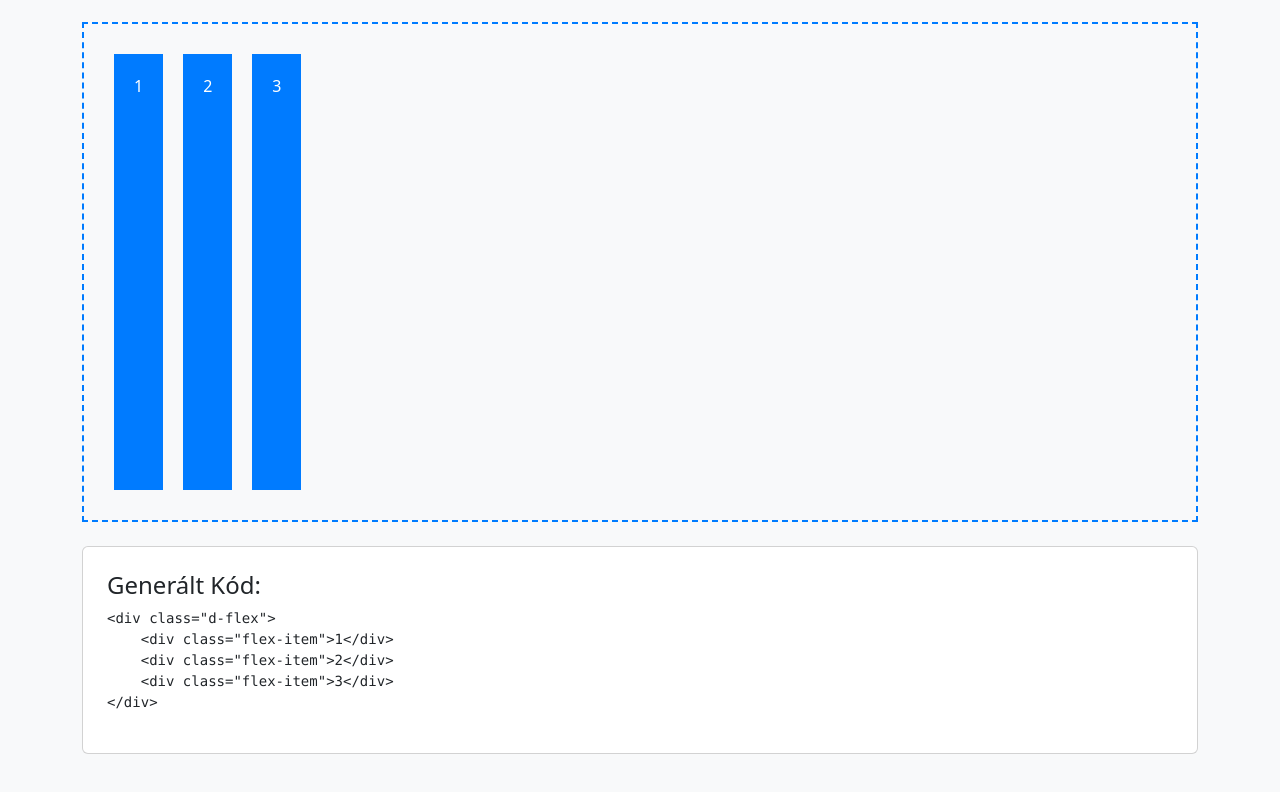
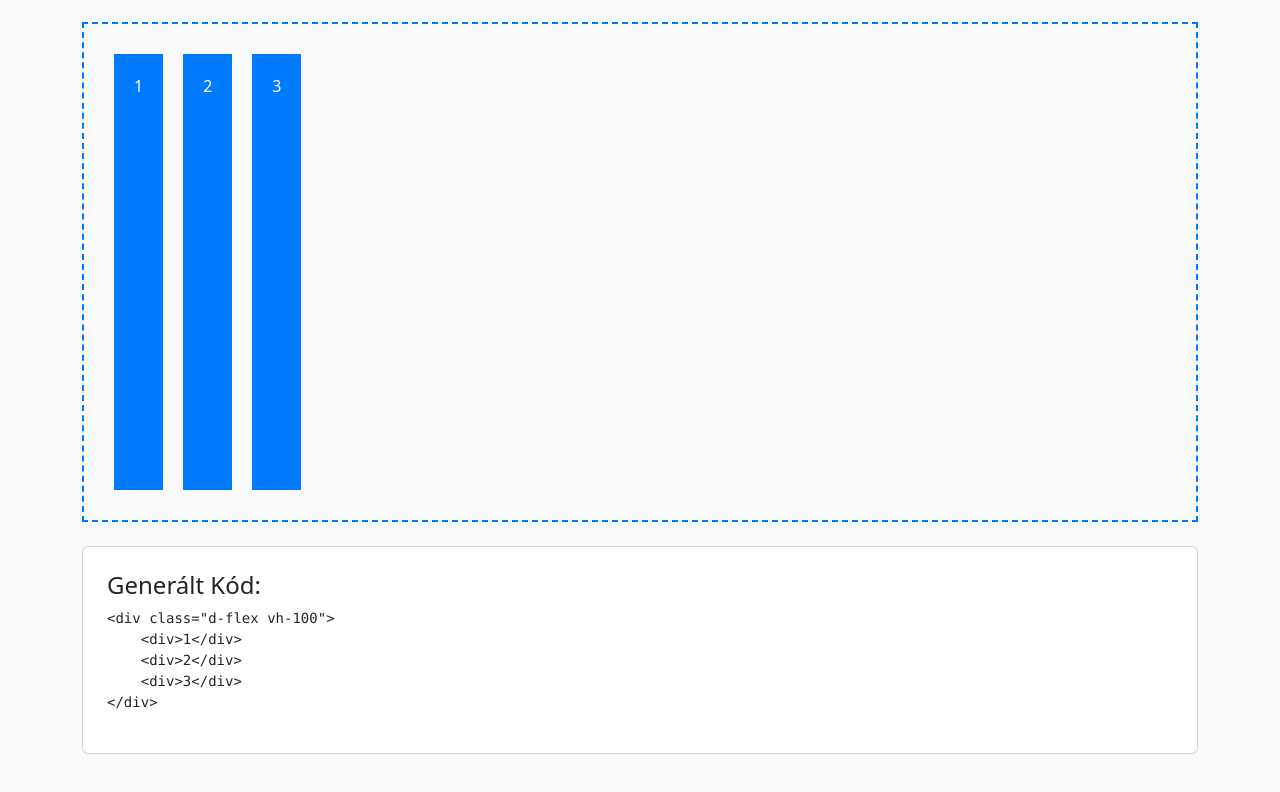
Before and after one commit to vellt/flexbox, a plain HTML site: page index.html in a window 1280 px wide. Shown: the part 665-1457 px from the top of the page. Drawn offline with nearby package versions, Linux system fonts and the light colour scheme.

Commit message:
flex-item removed

```diff
--- a/index.html
+++ b/index.html
@@ -209,11 +209,12 @@
         for (let i = 1; i <= itemCount; i++) {
             const alignSelfSelect = document.querySelector(`.align-self-select[data-item-index="${i}"]`);
             const alignSelfValue = alignSelfSelect ? alignSelfSelect.value : '';
-            itemsHtml += `    <div class="flex-item ${alignSelfValue}`.trimEnd()+`">${i}</div>\n`;
+
+            itemsHtml += alignSelfValue===''?`    <div>${i}</div>\n` : `    <div class="${alignSelfValue}`.trimEnd()+`">${i}</div>\n`;
         }
 
         generatedCodePre.textContent =
-((`<div class="d-flex ${flexDirectionValue}${flexWrapValue}${justifyContentValue}${alignItemsValue}${alignContentValue}`).trim()) + `">
+((`<div class="d-flex vh-100 ${flexDirectionValue}${flexWrapValue}${justifyContentValue}${alignItemsValue}${alignContentValue}`).trim()) + `">
 ${itemsHtml}</div>`;
     }
 
```
